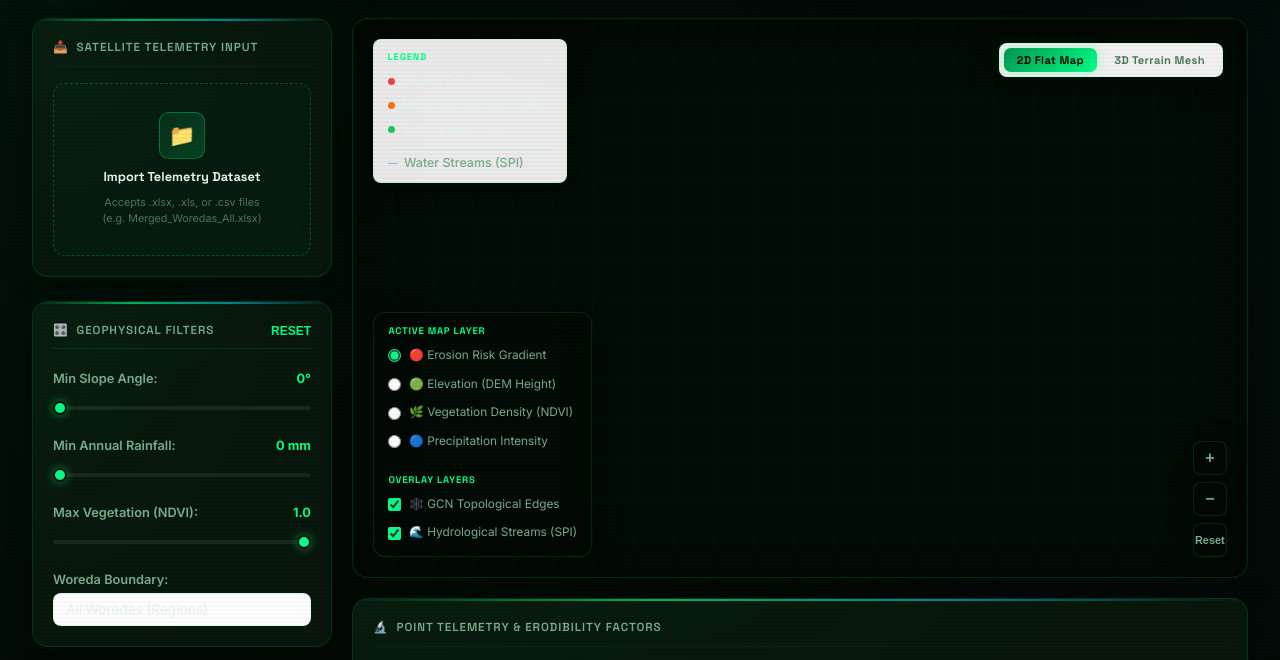
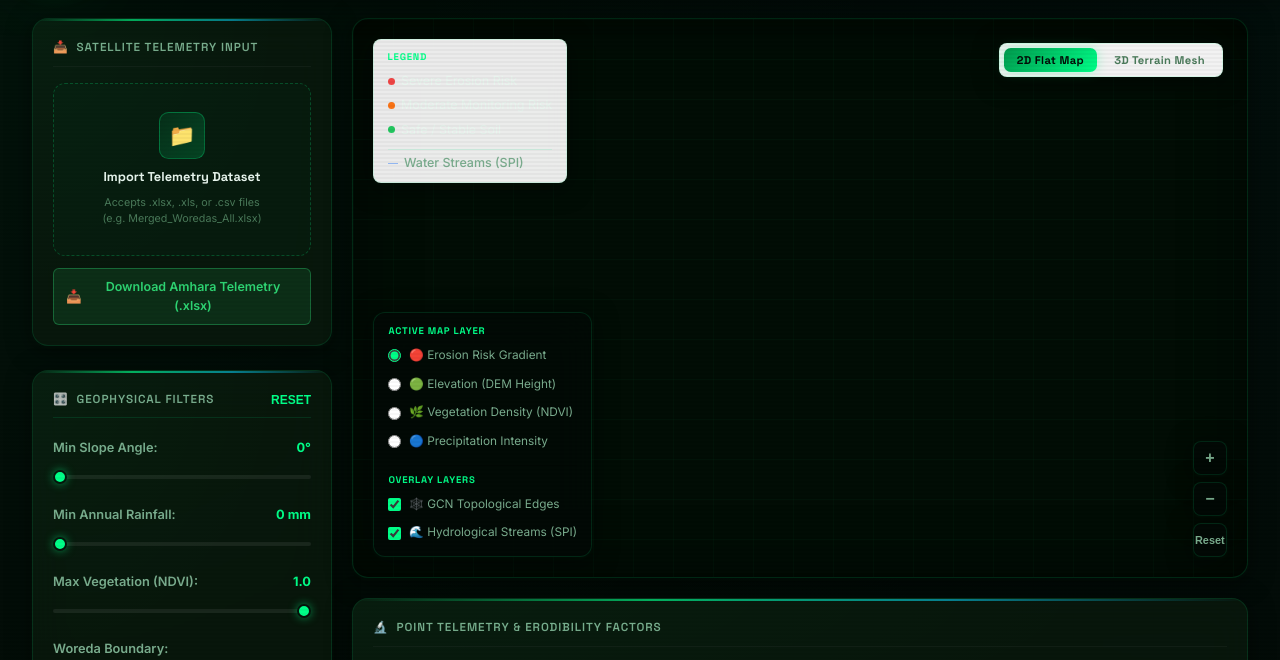
Before and after one commit to surafelasfawosen/ethiopia-soil-erosion-predictor-ai, a plain HTML site: page index.html in a window 1280 px wide. Shown: the part 79-739 px from the top of the page. Drawn offline with Linux system fonts and the light colour scheme; no server answers.

Commit message:
Add direct Google Drive dataset download link and enhance README for live deployment

```diff
--- a/index.html
+++ b/index.html
@@ -65,6 +65,11 @@
                         <p class="dropzone-desc">Accepts .xlsx, .xls, or .csv files<br>(e.g. Merged_Woredas_All.xlsx)
                         </p>
                         <input type="file" id="file-input" class="hidden" accept=".xlsx,.xls,.csv">
+                    </div>
+                    <div style="margin-top: 0.75rem; text-align: center;">
+                        <a href="https://docs.google.com/spreadsheets/d/10YDMYTRMXBLV66RVWlivHyKGwsBnCG1o/export?format=xlsx" target="_blank" rel="noopener noreferrer" style="display: inline-flex; align-items: center; justify-content: center; gap: 0.4rem; width: 100%; padding: 0.55rem 0.75rem; background: rgba(46, 213, 115, 0.12); border: 1px solid rgba(46, 213, 115, 0.35); border-radius: 6px; color: #2ed573; text-decoration: none; font-size: 0.78rem; font-weight: 600; box-sizing: border-box;">
+                            <span>📥</span> Download Amhara Telemetry (.xlsx)
+                        </a>
                     </div>
                 </div>
 
```
Also changed, not shown: 1 other file.
